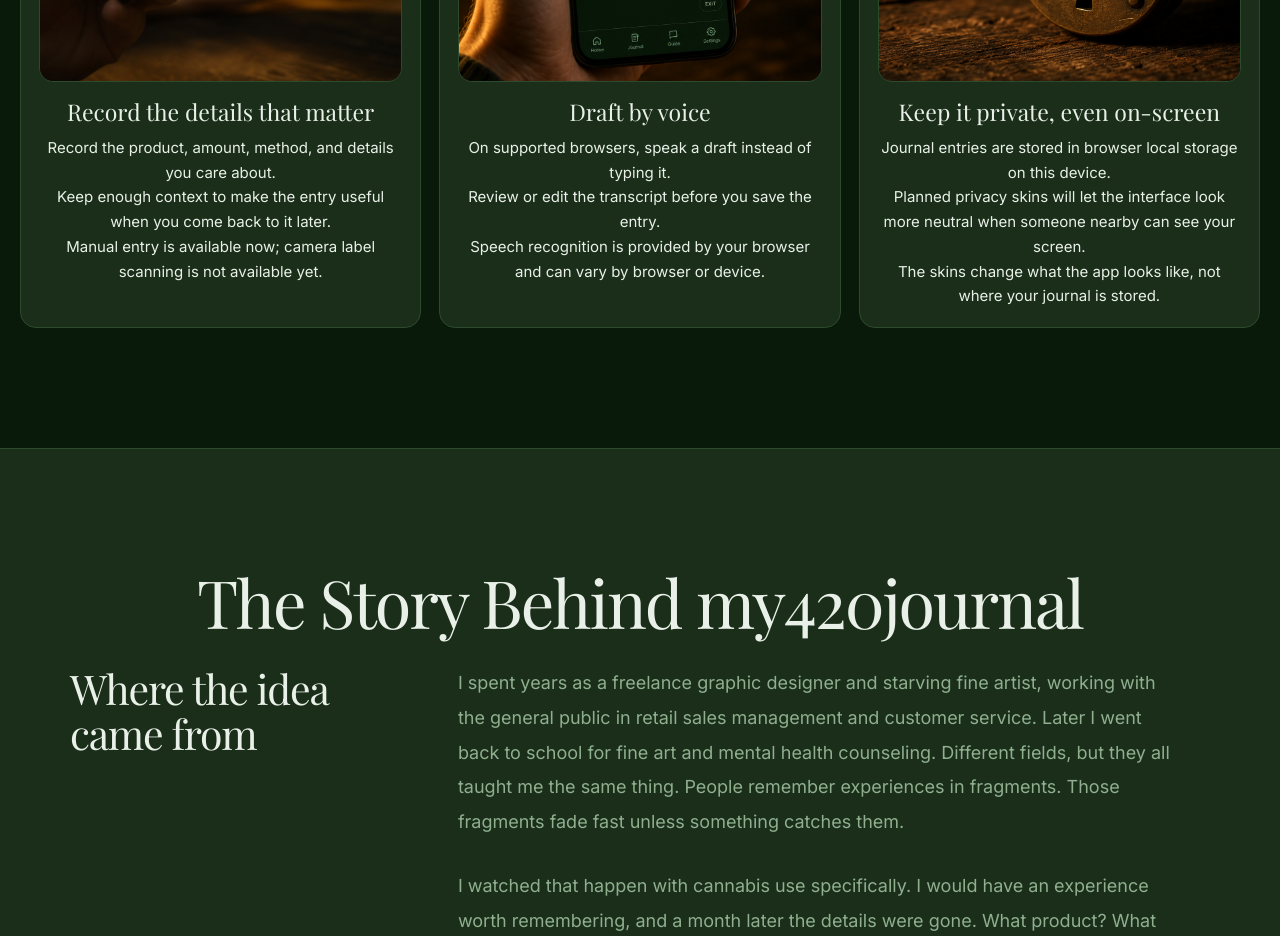
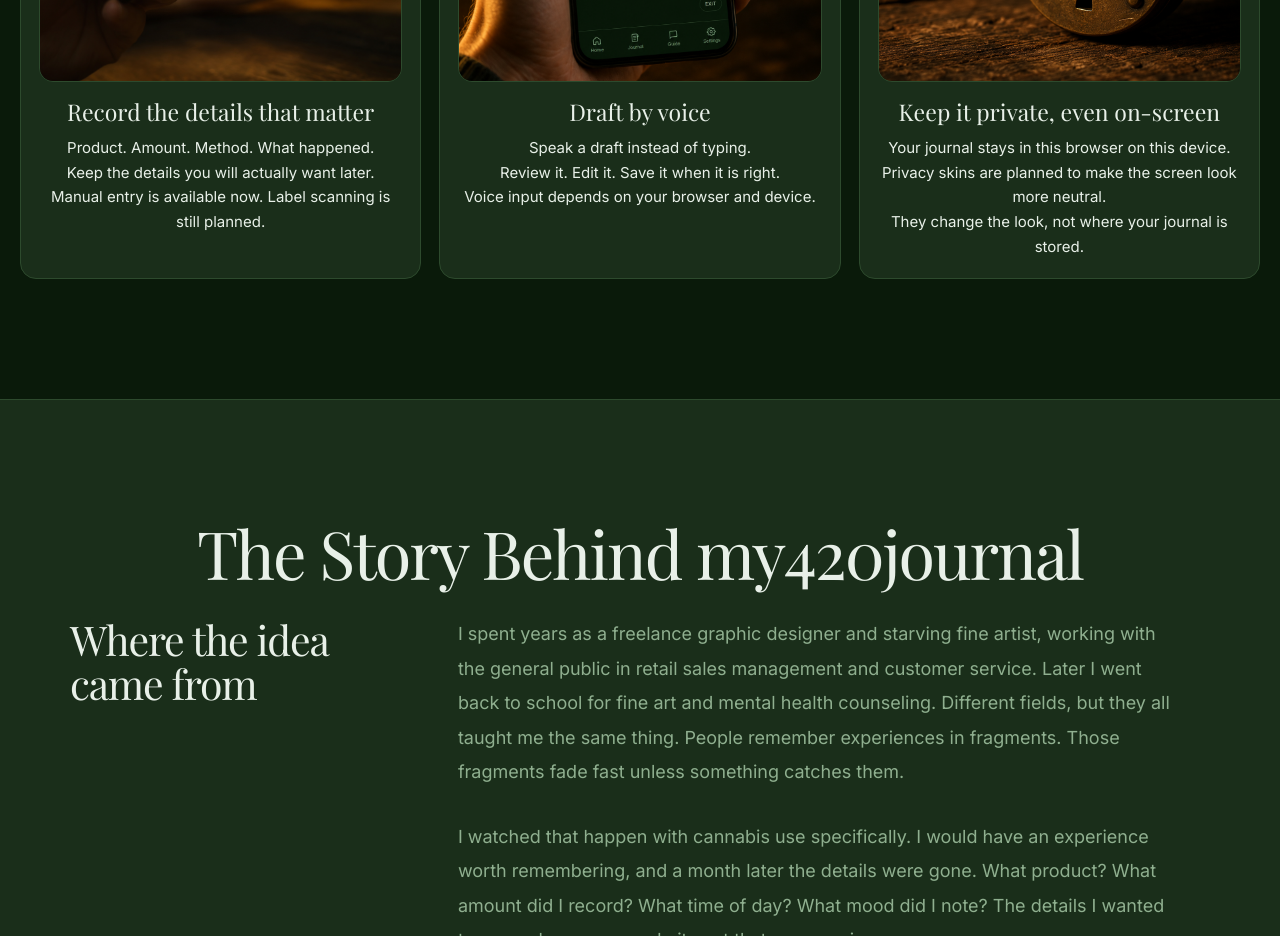
Before and after one commit to casevoiceai/my420journal-app, a React (Vite) app: page / in a window 1280 px wide. Shown: the part 2660-3596 px from the top of the page. Built offline with nearby package versions, Linux system fonts and the light colour scheme.

Commit message:
Tighten My420Journal feature card copy

```diff
--- a/src/marketing/MarketingFeatures.jsx
+++ b/src/marketing/MarketingFeatures.jsx
@@ -7,42 +7,42 @@ const featureCards = [
   {
     title: 'Record the details that matter',
     mobileLines: [
-      'Record the product, amount, method, and details you care about.',
-      'Keep enough context to make the entry useful when you come back to it later.',
-      'Manual entry is available now; camera label scanning is not available yet.',
+      'Product. Amount. Method. What happened.',
+      'Keep the details you will actually want later.',
+      'Manual entry is available now. Label scanning is still planned.',
     ],
     desktopLines: [
-      'Record the product, amount, method, and details you care about.',
-      'Keep enough context to make the entry useful when you come back to it later.',
-      'Manual entry is available now; camera label scanning is not available yet.',
+      'Product. Amount. Method. What happened.',
+      'Keep the details you will actually want later.',
+      'Manual entry is available now. Label scanning is still planned.',
     ],
     image: featureCard1Image,
   },
   {
     title: 'Draft by voice',
     mobileLines: [
-      'On supported browsers, speak a draft instead of typing it.',
-      'Review or edit the transcript before you save the entry.',
-      'Speech recognition is provided by your browser and can vary by browser or device.',
+      'Speak a draft instead of typing.',
+      'Review it. Edit it. Save it when it is right.',
+      'Voice input depends on your browser and device.',
     ],
     desktopLines: [
-      'On supported browsers, speak a draft instead of typing it.',
-      'Review or edit the transcript before you save the entry.',
-      'Speech recognition is provided by your browser and can vary by browser or device.',
+      'Speak a draft instead of typing.',
+      'Review it. Edit it. Save it when it is right.',
+      'Voice input depends on your browser and device.',
     ],
     image: featureCard2Image,
   },
   {
     title: 'Keep it private, even on-screen',
     mobileLines: [
-      'Journal entries are stored in browser local storage on this device.',
-      'Planned privacy skins will let the interface look more neutral when someone nearby can see your screen.',
-      'The skins change what the app looks like, not where your journal is stored.',
+      'Your journal stays in this browser on this device.',
+      'Privacy skins are planned to make the screen look more neutral.',
+      'They change the look, not where your journal is stored.',
     ],
     desktopLines: [
-      'Journal entries are stored in browser local storage on this device.',
-      'Planned privacy skins will let the interface look more neutral when someone nearby can see your screen.',
-      'The skins change what the app looks like, not where your journal is stored.',
+      'Your journal stays in this browser on this device.',
+      'Privacy skins are planned to make the screen look more neutral.',
+      'They change the look, not where your journal is stored.',
     ],
     image: featureCard3Image,
   },
```
